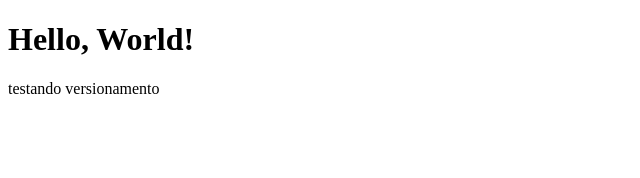
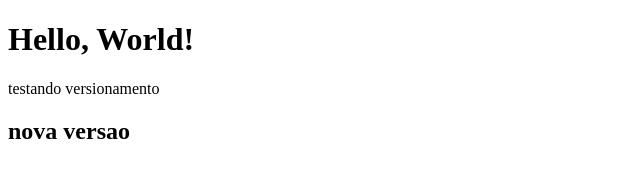
Before and after one commit to miguelsantoscode/teste-versionamento, a plain HTML site: page index.html in a window 1280 px wide. Shown: the whole page, without its empty margins (0-640 px from the left). Drawn offline with Linux system fonts and the light colour scheme.

Commit message:
nova branchi

```diff
--- a/index.html
+++ b/index.html
@@ -8,5 +8,6 @@
 <body>
     <h1>Hello, World!</h1>
     <p>testando versionamento</p>
+   <h2>nova versao</h2>
 </body>
 </html>
```
